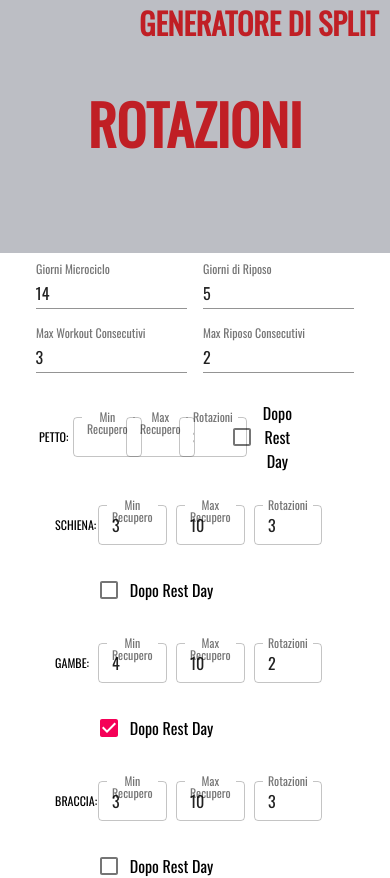
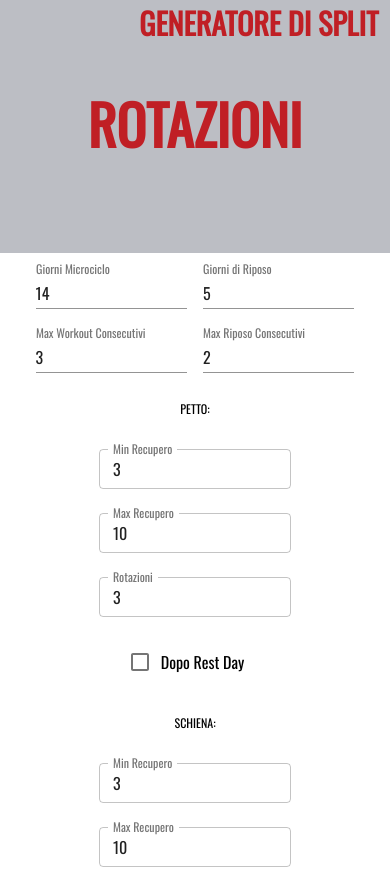
Before and after one commit to crybot/Rotazioni, a React (Create React App) app in the folder client/: page / in a window 390 px wide. Shown: the top 878 px of the page. Built offline with nearby package versions, Linux system fonts and the light colour scheme.

Commit message:
Make UI responsive to small screen sizes
- Other small layout adjustments

```diff
--- a/client/src/App.js
+++ b/client/src/App.js
@@ -27,7 +27,9 @@ function App() {
           </Typography>
         </header>
         <body>
-          <Form/>
+          <center>
+            <Form/>
+          </center>
         </body>
         <footer>
           <Copyright/>
--- a/client/src/InputGroup.js
+++ b/client/src/InputGroup.js
@@ -5,30 +5,26 @@ import { makeStyles } from '@material-ui/core/styles';
 import '@fontsource/roboto';
 
 const useStyles = makeStyles((theme) => ({
-  root: {
-    '& > *': {
-      margin: theme.spacing(1),
-      width: '30ch',
+  grid: {
+    width: '80%',
+    margin: '0px',
   },
-  }
 }));
 
 function InputGroup(props) {
   const classes = useStyles();
   return (
-    <div>
-      <form className={classes.root} noValidate autoComplete="off">
-        <Grid alignItems="center" style={{width: "80%"}} container spacing={3}>
+    <Grid className={classes.grid} alignItems="center" container spacing={3}>
 
-          <Grid item xs>
+      <Grid item xs={12} md={1}>
         <Typography
-              component="h1" style={{marginLeft:"65%"}}
-              variant="overline" align="left">
+          component="h1"
+          variant="overline">
           {props.label}:
         </Typography>
       </Grid>
 
-          <Grid item xs>
+      <Grid item xs={12} md={3}>
         <TextField
           size="small"
           name={props.name + '_rest_min'}
@@ -36,7 +32,7 @@ function InputGroup(props) {
           Recupero" variant="outlined" onChange={props.onChange}/>
       </Grid>
 
-          <Grid item xs>
+      <Grid item xs={12} md={3}>
         <TextField
           size="small"
           name={props.name + '_rest_max'}
@@ -44,14 +40,14 @@ function InputGroup(props) {
           Recupero" variant="outlined" onChange={props.onChange}/>
       </Grid>
 
-          <Grid item xs>
+      <Grid item xs={12} md={3}>
         <TextField
           size="small"
           name={props.name + '_rotations'}
           value={props.value[props.name + '_rotations']} label="Rotazioni"
           variant="outlined" onChange={props.onChange}/>
       </Grid>
-          <Grid item xs>
+      <Grid item xs={12} md={2}>
         <FormControlLabel
           control={
             <Checkbox
@@ -64,8 +60,6 @@ function InputGroup(props) {
       </Grid>
 
     </Grid>
-      </form>
-    </div>
   );
 }
 
```
Lines whose indentation alone changed are shown as unchanged.
